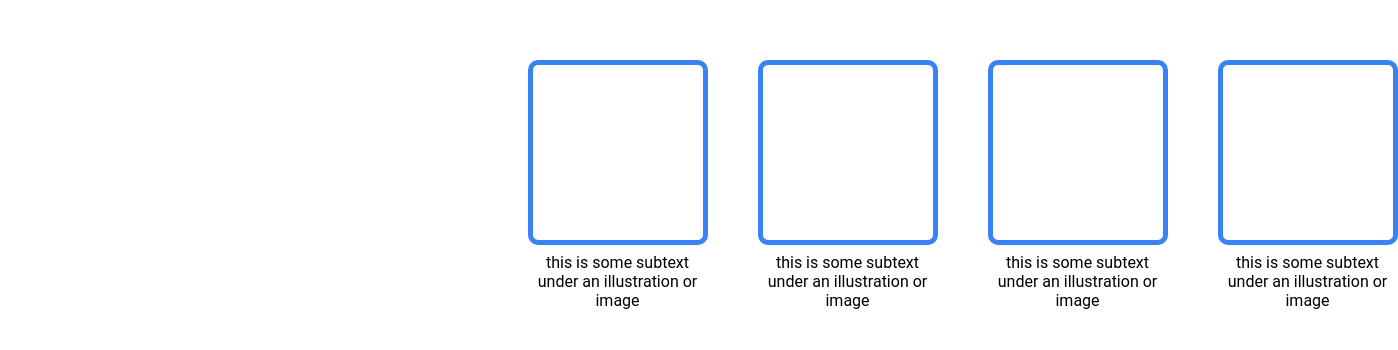
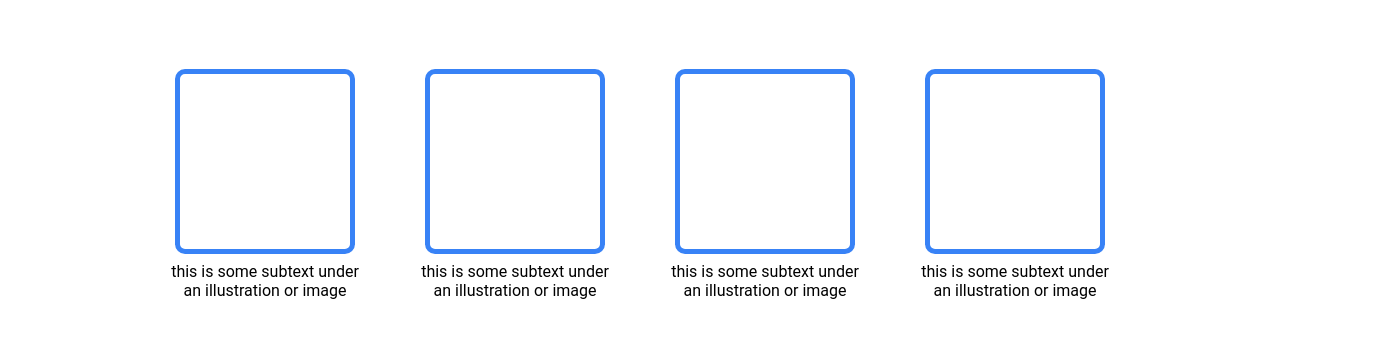
Before and after one commit to edurflores/landing-page-top, a plain HTML site: page index.html in a window 1280 px wide. Shown: the part 518-868 px from the top of the page, 1398 px wide, since content can reach past the window. Drawn offline with Linux system fonts and the light colour scheme.

Commit message:
Updated CSS: Made some corrections to flex wrap and flex for growing

```diff
--- a/style.css
+++ b/style.css
@@ -71,6 +71,7 @@ body {
 }
 
 .info-section {  /* Seccion lista */
+    flex: 1;
     display: flex;
     flex-direction: column;
     justify-content: center;
@@ -79,11 +80,12 @@ body {
 }
 
 .info-section .container {
-    height: 350px;
-    width: 225px;
+    flex: 1; /* Para asegurar que el container crezca acorde a su contenido. Ignora al height
+                que estaba puesto abajo, asi que se lo saca. */
     display: flex;
     justify-content: space-around;
     gap: 50px;
+    flex-wrap: wrap;
 }
 
 .info-section .subtitle {
@@ -128,13 +130,14 @@ a {
     flex-direction: column;
     justify-content: center;
     padding: 0 450px;
+    flex-wrap: wrap;
 }
 
 .quote-section .quote {
     font-size: 36px;
     font-weight: lighter;
     font-style: italic;
-
+    flex-wrap: wrap;
 }
 
 .quote-section .quote-autor {
```
